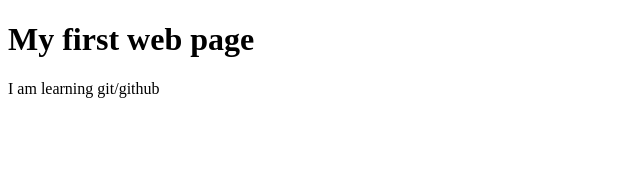
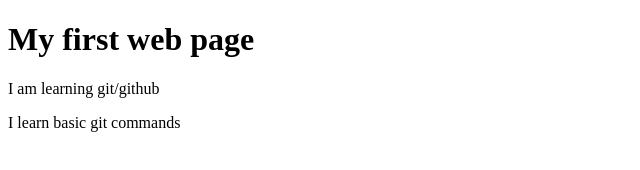
Before and after one commit to pratyush-bhardwaj/demowork, a plain HTML site: page index.html in a window 1280 px wide. Shown: the whole page, without its empty margins (0-640 px from the left). Drawn offline with Linux system fonts and the light colour scheme.

Commit message:
modified index.html

```diff
--- a/index.html
+++ b/index.html
@@ -8,5 +8,6 @@
     <body>
         <h1>My first web page</h1>
         <p>I am learning git/github</p>
+        <p>I learn basic git commands</p>
     </body>
 </html>
```
